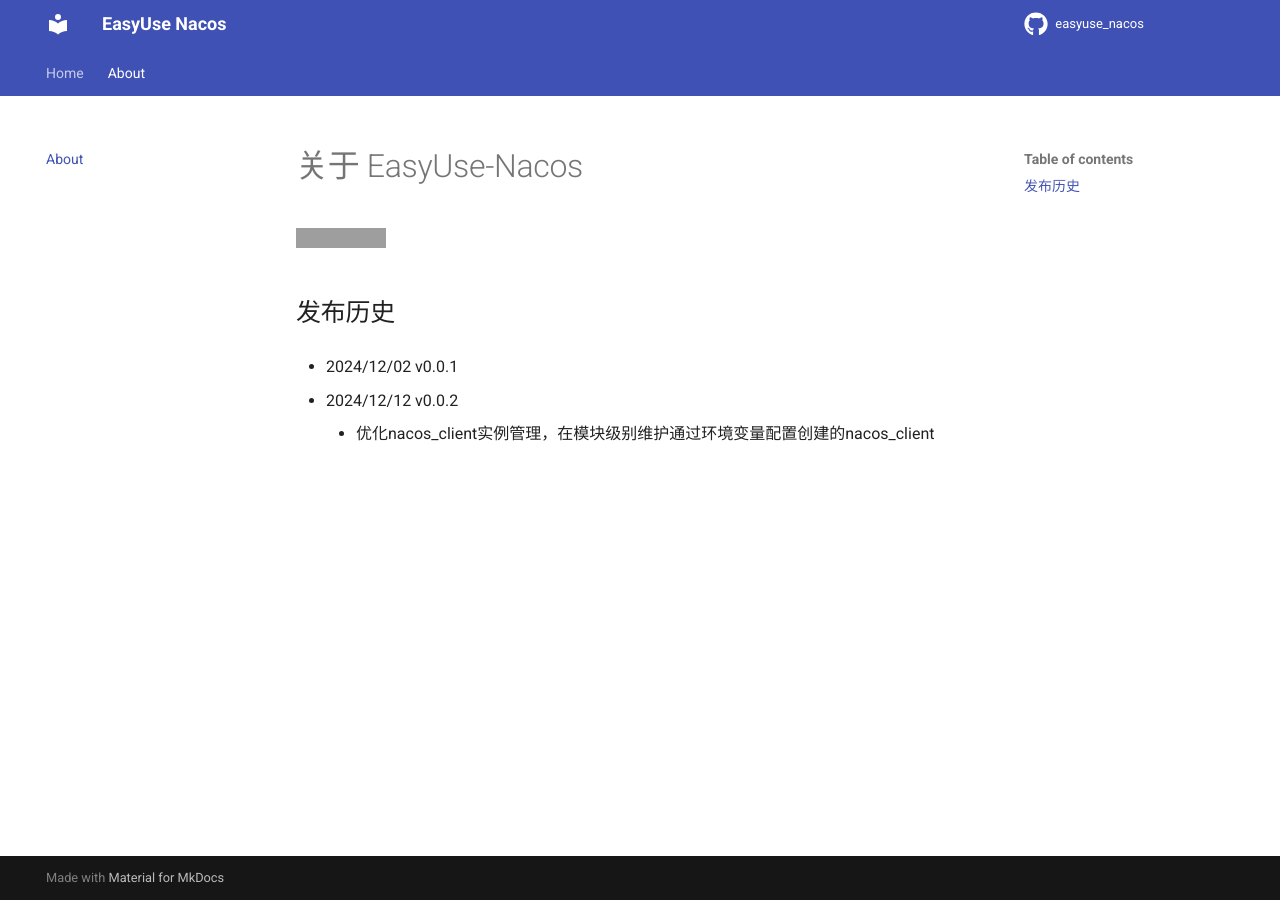
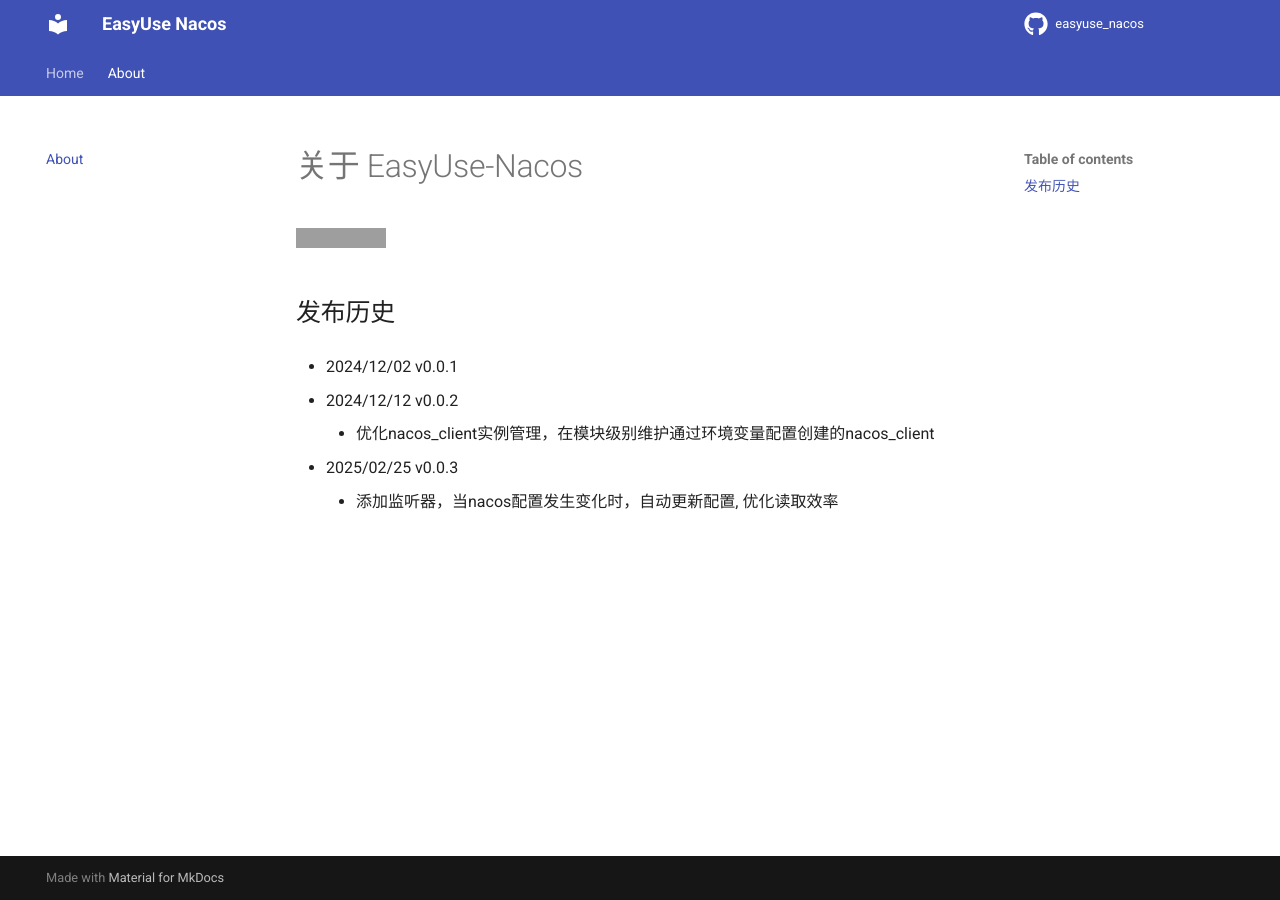
Before and after one commit to zhangxiaojiawow/easyuse_nacos, an MkDocs documentation site: the page built from docs/about.md, in a window 1280 px wide. Built offline with MkDocs 1.6.1 and Material for MkDocs 9.7.7, drawn with Linux system fonts in a browser that asks for light colours; comment, search, counter and statistics services are not loaded; grey boxes are pictures that could not be loaded.

Commit message:
发布新版本

```diff
--- a/docs/about.md
+++ b/docs/about.md
@@ -7,3 +7,7 @@
 * 2024/12/12 v0.0.2
 
     * 优化nacos_client实例管理，在模块级别维护通过环境变量配置创建的nacos_client
+
+* 2025/02/25 v0.0.3
+
+    * 添加监听器，当nacos配置发生变化时，自动更新配置, 优化读取效率
--- a/pyproject.toml
+++ b/pyproject.toml
@@ -1,6 +1,6 @@
 [project]
 name = "easyuse_nacos"
-version = "0.0.2"
+version = "0.0.3"
 authors = [
   { name="zhangxiaojia", email="47974937@qq.com" },
 ]
```
